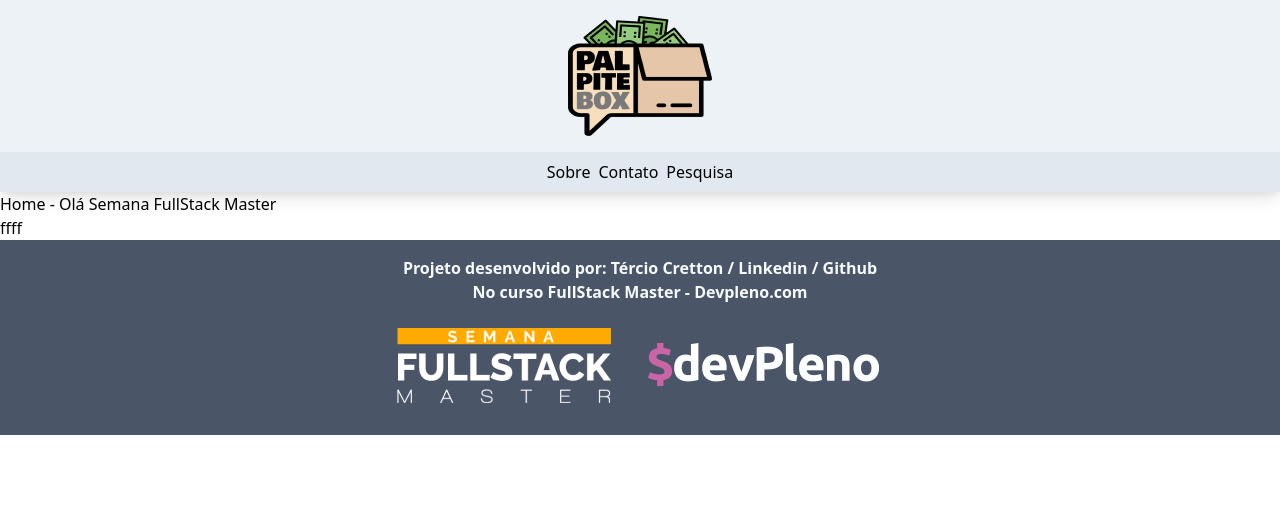
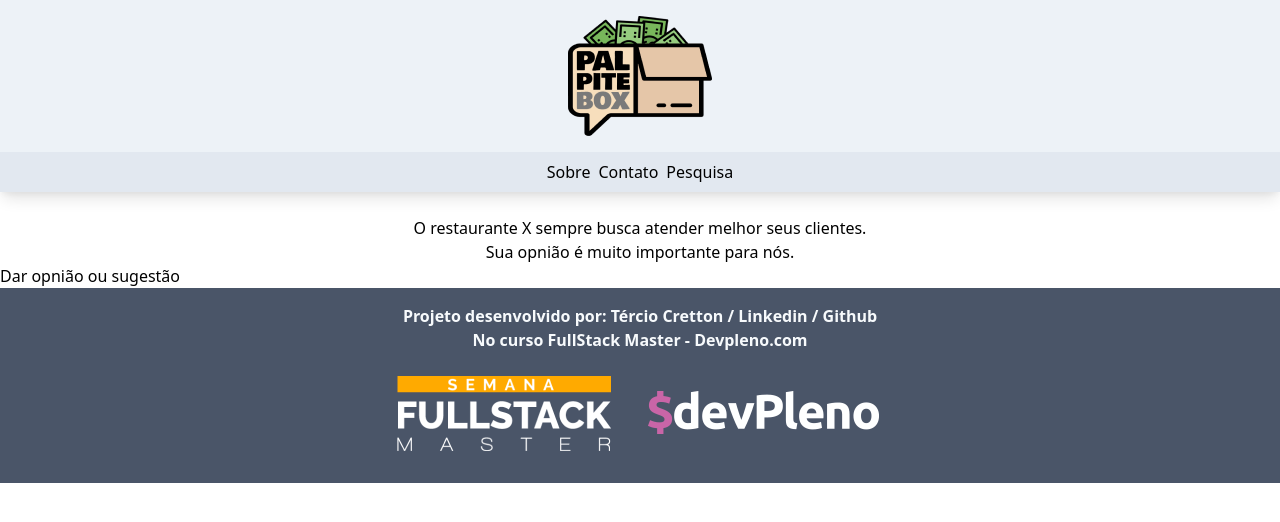
Before and after one commit to tcretton/PalpiteBox, a Next.js app: page / in a window 1280 px wide. Shown: the top 522 px of the page. Built offline with nearby package versions, Linux system fonts and the light colour scheme.

Commit message:
Update index.js

```diff
--- a/pages/index.js
+++ b/pages/index.js
@@ -4,10 +4,15 @@ import Link from 'next/link'
 const Index =() => {
   return (
     <div>
-      <h1>Home - Olá Semana FullStack Master</h1>
-        <div>
-          ffff
-        </div>
+      <p className='mt-6 text-center'>
+        O restaurante X sempre busca atender melhor seus clientes.<br/>
+        Sua opnião é muito importante para nós.
+      </p>
+      <div>
+        <Link href='/pesquisa'>
+          <a>Dar opnião ou sugestão</a>
+        </Link>
+      </div>
     </div>
   )
 }
```
